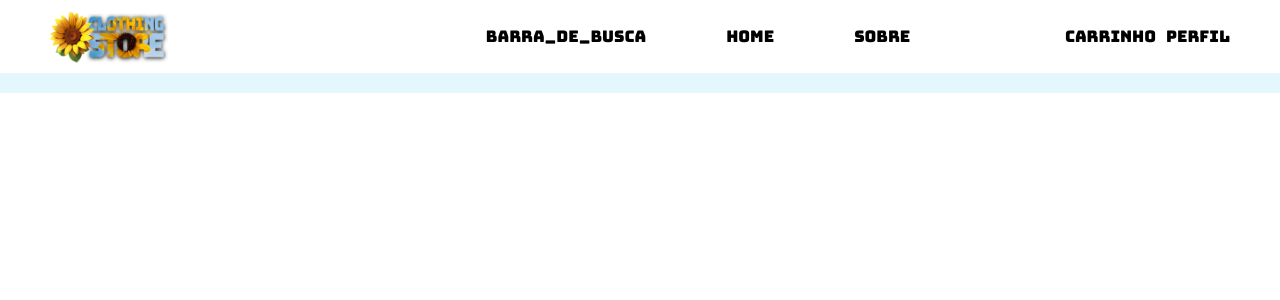
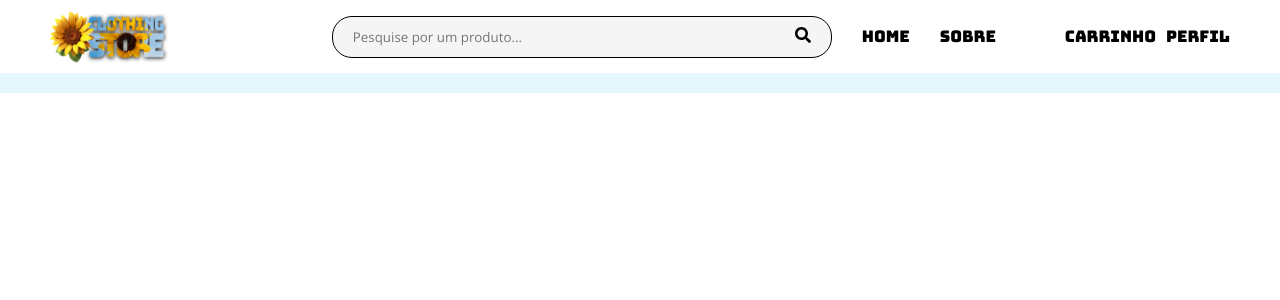
Before and after one commit to Khezac/ClothingStore, a JavaScript app in the folder react-docs/: page / in a window 1280 px wide. Shown: the top 300 px of the page. Built offline with nearby package versions, Linux system fonts and the light colour scheme; the HTML template or start-up script is replaced by a standard one; a web font is replaced by a local one.

Commit message:
feat.search-bar

```diff
--- a/react-docs/src/components/layout/Navbar.js
+++ b/react-docs/src/components/layout/Navbar.js
@@ -4,14 +4,22 @@ import Separator from './Separator'
 import styles from './Navbar.module.css'
 import logo from '../../../src/img/logo/logo1.png'
 
+import { FaSearch } from "react-icons/fa";
+
 function Navbar(){
+
     return(
         <div className={styles.navbar_wrapper}>
                 <nav className={styles.navbar}>
                     <img className={styles.logo} src={logo} alt='logo'/>
                     <div className={styles.list_nav_options}>
                         <ul className={styles.list}>
-                            <li className={styles.list_item}>Barra_de_Busca</li>
+                            <li className={styles.list_item}>
+                                <div className={styles.search_bar}>
+                                    <input type='text' placeholder='Pesquise por um produto...'/>
+                                    <a className={styles.btn_search}><FaSearch/></a>
+                                </div>
+                            </li>
                             <li className={styles.list_item}>Home</li>
                             <li className={styles.list_item}>Sobre</li>
                         </ul>
--- a/react-docs/src/components/layout/Navbar.module.css
+++ b/react-docs/src/components/layout/Navbar.module.css
@@ -23,15 +23,41 @@
     align-items: center;
     flex-direction: row;
     gap:10px;
-    color: #000000;
 }
 
 .list_nav_options .list{
-    gap: 80px;
-    margin-left: 19%;
+    gap: 30px;
+    margin-left: 7%;
 }
 
 .list_item{
     font-family:'Bungee', sans-serif;
     color: #000000;
 }
+
+.search_bar {
+    display: flex;
+    align-items: center;
+    justify-content: space-between;
+    width: 500px;
+    height: 40px;
+    background-color: #f5f5f5;
+    transition: 0.2s;
+    border-radius: 20px;
+    padding:20px;
+    border:solid 1px;
+}
+
+.list_item input{
+    box-shadow: none;
+    border:0 none;
+    outline: 0;
+    color: black;
+    background-color: transparent;
+    width: 470px;
+    height: 40px;
+}
+
+.search_bar:hover {
+    background-color: #dbdbdb;
+}
```
